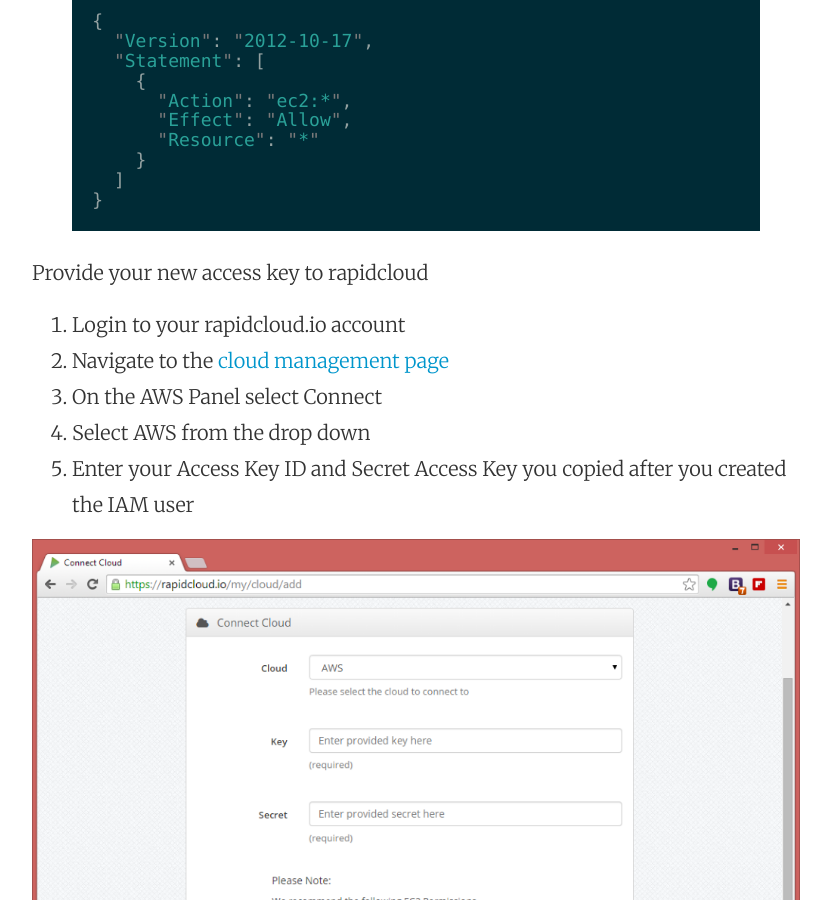
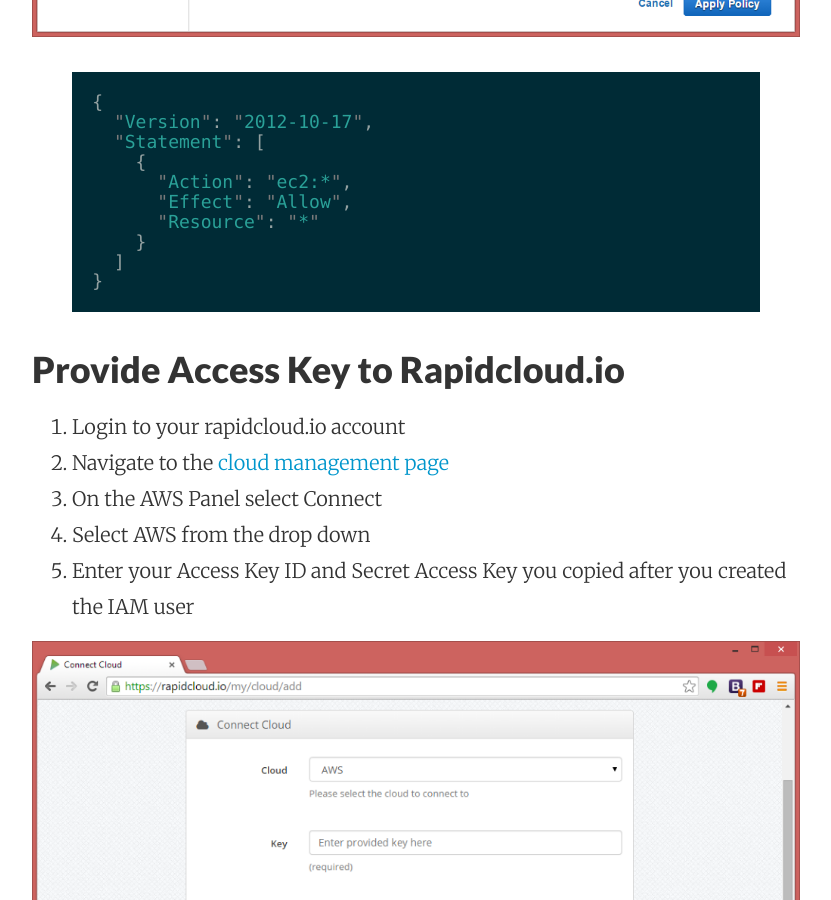
Before and after one commit to rapidcloudio-docs/rapidcloudio-docs.github.io, a Jekyll site: the page built from _posts/2014-11-02-connect-to-aws.markdown, in a window 1280 px wide and 900 px high, scrolled down 3814 px. Shown: the whole window, without its empty margins (224-1055 px from the left). Built offline with Jekyll 4.4.1, drawn with Linux system fonts in a browser that asks for light colours; some of the changed text lies outside the part shown.

Commit message:
added heading

```diff
--- a/_posts/2014-11-02-connect-to-aws.markdown
+++ b/_posts/2014-11-02-connect-to-aws.markdown
@@ -38,8 +39,7 @@ Provide the rapidcloud.io policy document
 }
 {% endhighlight %}
 
-Provide your new access key to rapidcloud
-
+### Provide Access Key to Rapidcloud.io
 1. Login to your rapidcloud.io account
 1. Navigate to the [cloud management page](https://rapidcloud.io/my/cloud)
 1. On the AWS Panel select Connect
```
Also changed, not shown: other parts of _posts/2014-11-02-connect-to-aws.markdown (+1 -0 lines).
